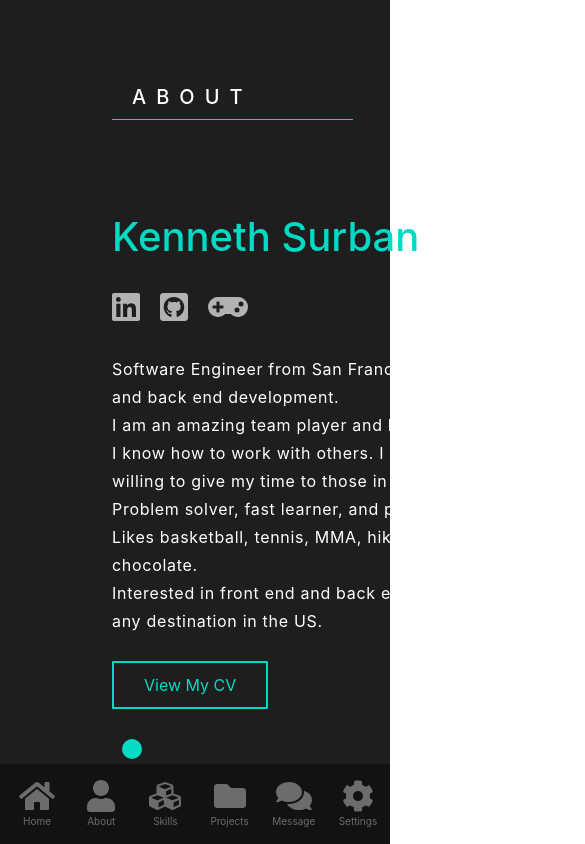
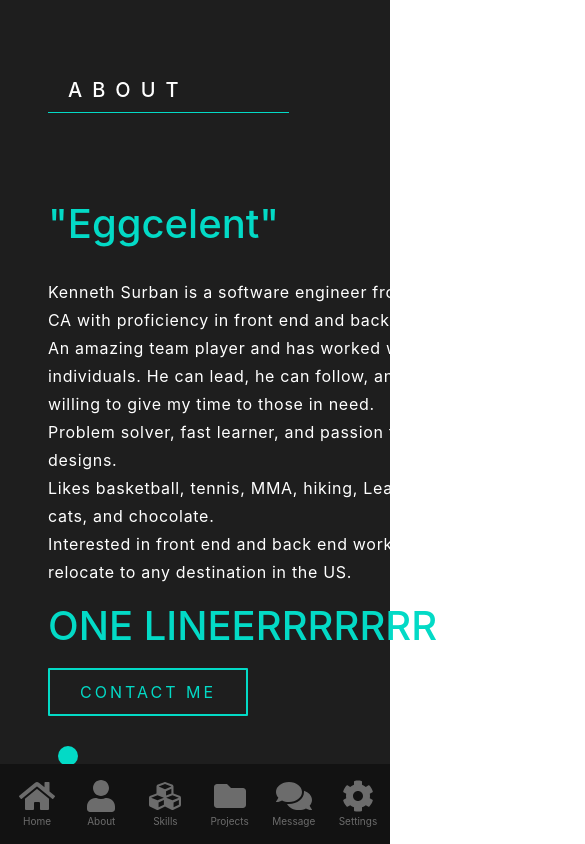
Before and after one commit to ksrawr/portfolio, a React app: page /about in a window 390 px wide. Shown: the top 844 px of the page, 585 px wide, since content can reach past the window. Built offline with nearby package versions, Linux system fonts and the light colour scheme.

Commit message:
adds responsiveness to about page

```diff
--- a/src/components/About.css
+++ b/src/components/About.css
@@ -7,6 +7,7 @@
 .about-section {
   height: 100vh;
   display: flex;
+  flex-wrap: wrap;
 }
 
 .about-content {
@@ -30,6 +31,10 @@
 
 .icon-list {
   margin: 30px 0;
+}
+
+.quote {
+  margin-bottom: 30px;
 }
 
 .about-description {
@@ -80,6 +85,7 @@
   padding: 10px 30px;
   color: #03DAC6;
   border-radius: 1px;
+  letter-spacing: 3px;
 }
 
 .cv-button:hover {
@@ -113,3 +119,29 @@
 .text-cyan {
   color: #03DAC6;
 }
+
+@media only screen and (max-width: 1000px) {
+  .about-image {
+    display: none;
+  }
+}
+
+@media only screen and (max-width: 800px) {
+  .about-content {
+    margin-left: 4em;
+  }
+
+  .about-description {
+    width: 500px;
+  }
+}
+
+@media only screen and (max-width: 600px) {
+  .about-content {
+    margin-left: 3em;
+  }
+
+  .about-description {
+    width: 500px;
+  }
+}
--- a/src/components/About.js
+++ b/src/components/About.js
@@ -13,16 +13,16 @@ const About = () => {
             <h1 className="text-subheader">ABOUT</h1>
           </div>
           <div className="about-main">
-            <h2 className="text-lg text-cyan">Kenneth Surban</h2>
-            <div className="icon-list">
+            <h2 className="text-lg text-cyan quote">"Eggcelent"</h2>
+            {/* <div className="icon-list">
               <FontAwesomeIcon color="rgba(255, 255, 255, 0.66)" icon={faLinkedin} size="2x"/>
               <FontAwesomeIcon color="rgba(255, 255, 255, 0.66)" icon={faGithubSquare} size="2x"/>
               <FontAwesomeIcon color="rgba(255, 255, 255, 0.66)" icon={faGamepad} size="2x"/>
-            </div>
+            </div> */}
             <p className="about-description">
-            Software Engineer from San Francisco, CA with proficiency in front end and back end development.
+            Kenneth Surban is a software engineer from San Francisco, CA with proficiency in front end and back end development.
             <br/>
-            I am an amazing team player and have worked with many individuals that I know how to work with others.  I can lead, I can follow, and I am always willing to give my time to those in need.
+            An amazing team player and has worked with many individuals. He can lead, he can follow, and he am always willing to give my time to those in need.
             <br/>
             Problem solver, fast learner, and passion for user centered designs.
             <br/>
@@ -30,7 +30,8 @@ const About = () => {
             <br/>
             Interested in front end and back end work, and am willing to relocate to any destination in the US.
             </p>
-            <button className="cv-button">View My CV</button>
+            <h2 className="text-lg text-cyan">ONE LINEERRRRRRR</h2>
+            <button className="cv-button">CONTACT ME</button>
             <div className="circle"></div>
           </div>
         </div>
```
